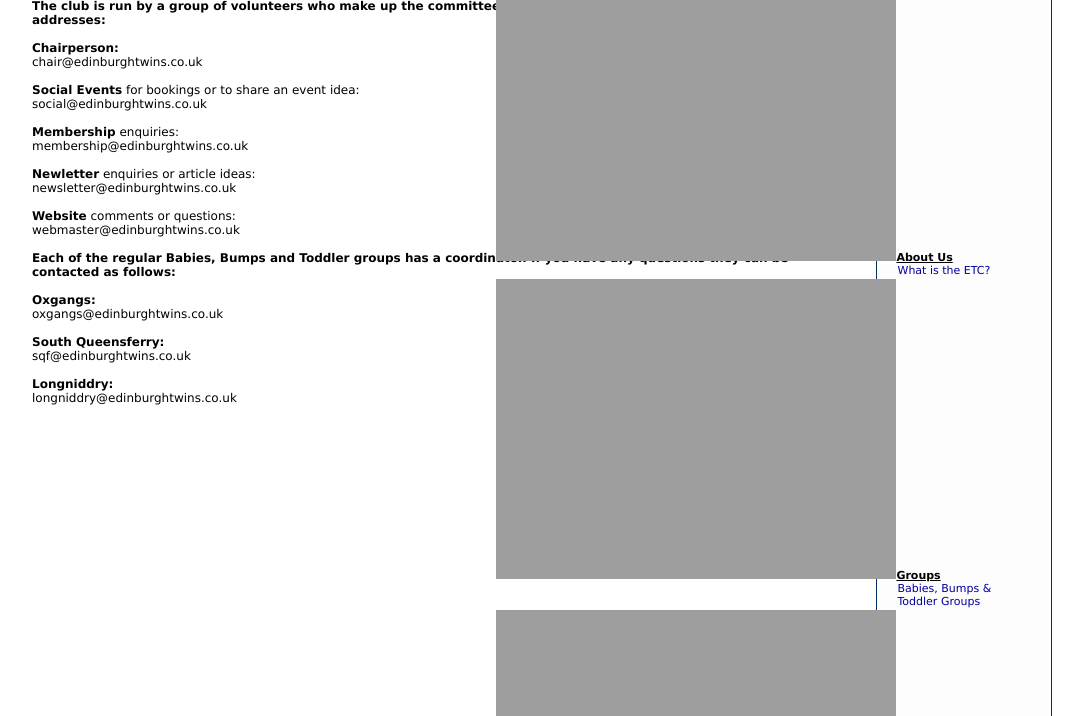
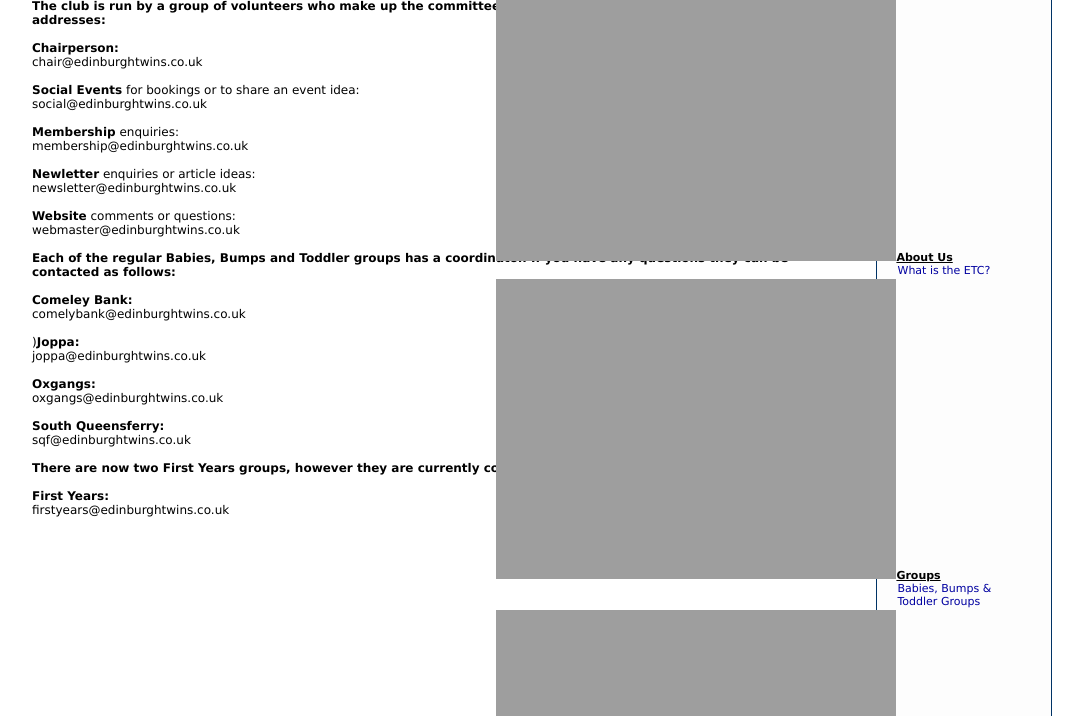
Before and after one commit to eltmc/etc-website-2010, a PHP site: page /contacts/index.php in a window 1280 px wide. Shown: the part 237-953 px from the top of the page, without its empty margins (96-1179 px from the left). Run offline with PHP 8.4, Linux system fonts and the light colour scheme.

Commit message:
Updated contact addresses.
Added Comely Bank, Joppa groups, removed Longniddry group.  Added
First Years address (there are two groups, only one email currently -
naming style clashes with local groups).

```diff
--- a/contacts/index.php
+++ b/contacts/index.php
@@ -21,13 +21,17 @@ newsletter@edinburghtwins.co.uk<br><br>
 <strong>Website</strong> comments or questions:<br>
 webmaster@edinburghtwins.co.uk<br><br>
 <strong>Each of the regular Babies, Bumps and Toddler groups has a coordinator.  If you have any questions they can be contacted as follows:</strong><br><br>
+<strong>Comeley Bank:</strong><br>
+comelybank@edinburghtwins.co.uk<br><br>
+)<strong>Joppa:</strong><br>
+joppa@edinburghtwins.co.uk<br><br>
 <strong>Oxgangs:</strong><br>
 oxgangs@edinburghtwins.co.uk<br><br>
 <strong>South Queensferry:</strong><br>
 sqf@edinburghtwins.co.uk<br><br>
-<strong>Longniddry:</strong><br>
-longniddry@edinburghtwins.co.uk
-
+<strong>There are now two First Years groups, however they are currently contactable via a single address:</strong><br><br>
+<strong>First Years:</strong><br>
+firstyears@edinburghtwins.co.uk<br><br>
     </div>
     <div class="clear">
       <br />
```
